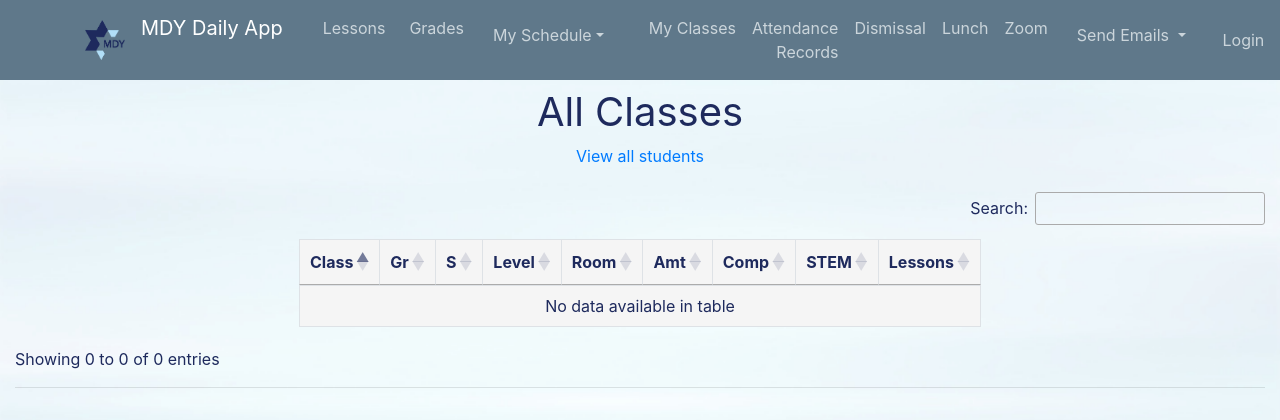
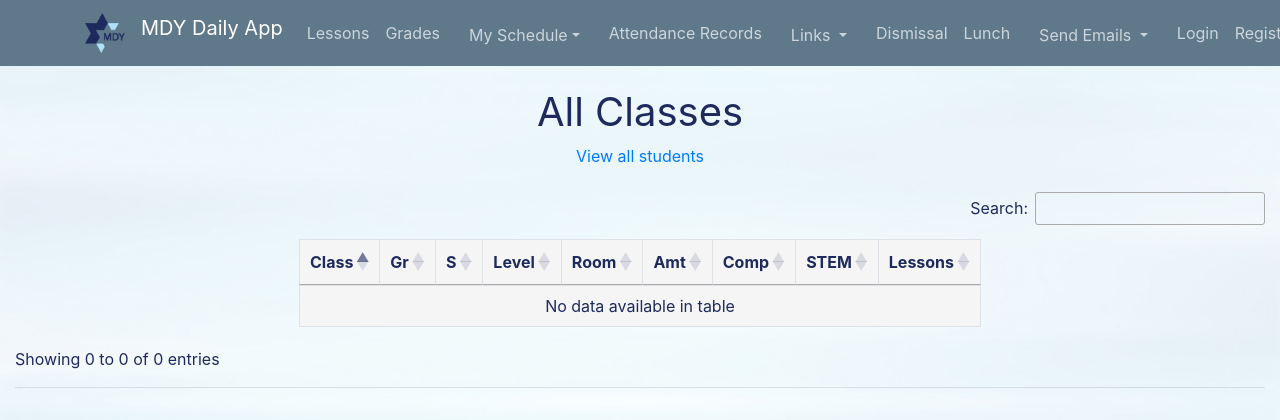
Before and after one commit to rachelf21/school_scheduling_app, a Flask app: page /classes in a window 1280 px wide. Shown: the top 420 px of the page. Run offline with Flask 2, Linux system fonts and the light colour scheme; data that the repository does not hold is empty; parts of the project's set-up code (start-up, migrations or seed data) failed here and were passed over; some libraries are stand-ins or nearby versions; some web fonts are replaced.

Commit message:
adjusted navbar with bgrnd for dropdowns, added links dropdown and sched dropdown as navbar items, removed myclasses from base navbar

```diff
--- a/app/static/css/main.css
+++ b/app/static/css/main.css
@@ -322,3 +322,10 @@
     width: 1370px;
   }
 } */
+
+.navbar-nav .nav-link {
+  padding-top: 0;
+  padding-bottom: 0;
+  height: 50px;
+  line-height: 50px;
+}
--- a/app/templates/base.html
+++ b/app/templates/base.html
@@ -82,7 +82,7 @@
 
           <div class="collapse navbar-collapse float-right text-right pr-3" id="navbarToggle">
             <div class="navbar-nav mr-auto">
-              <a class="navbar-brand mr-4" href="/">MDY Daily App</a>
+              <a class="navbar-brand" href="/">MDY Daily App</a>
 
               <!-- <li class="nav-link nav-item dropdown mr-2">
                 <a
@@ -105,15 +105,14 @@
                 </div>
               </li> -->
 
-              <a style="display: none" class="nav-item nav-link mr-2 text-nowrap" href="/today">Today</a>
-              <a style="display: none" class="nav-item nav-link mr-2" href="{{ url_for('classes.classes_all') }}">ClassInfo</a>
+              <a style="display: none" class="nav-item nav-link mr-0" href="{{ url_for('classes.classes_all') }}">ClassInfo</a>
 
-              <a class="nav-item nav-link ml-2" a href="/lessons/all">Lessons</a>
-              <a class="nav-item nav-link ml-2" a href="{{ url_for('classes.grades') }}">Grades</a>
+              <a class="nav-item nav-link" a href="/lessons/all">Lessons</a>
+              <a class="nav-item nav-link" a href="{{ url_for('classes.grades') }}">Grades</a>
 
               <!--a id="my_schedule" class="nav-item nav-link text-nowrap" href="/full_schedule">My Schedule</a-->
 
-              <li class="nav-link nav-item dropdown mr-2">
+              <li class="nav-link nav-item dropdown">
                 <a
                   class="btn dropdown-toggle text-nowrap"
                   id="navbarDropdown"
@@ -124,19 +123,57 @@
                 >
                   My Schedule</a
                 >
-                <div class="dropdown-menu float-right text-right pr-3" aria-labelledby="navbarDropdown" style="min-width: 0px !important">
+                <div
+                  class="dropdown-menu float-right text-right pr-3"
+                  aria-labelledby="navbarDropdown"
+                  style="background: #5f788a; min-width: 0px !important"
+                >
+                  <a id="mytodaynav" class="nav-item nav-link text-nowrap" href="/today">Today</a>
                   <a id="my_schedule" class="nav-item nav-link text-nowrap" href="/full_schedule">Full Schedule</a>
-                  <a id="mytodaynav" class="nav-item nav-link text-nowrap" href="/today">Today</a>
                 </div>
               </li>
 
-              <a id="my_classes" class="nav-item nav-link ml-2 text-nowrap" href="{{ url_for('classes.classes_anon') }}">My Classes</a>
-              <a class="nav-item nav-link" href="/records"> Attendance Records</a>
+              <a style="display: none" id="my_classes" class="nav-item nav-link text-nowrap" href="{{ url_for('classes.classes_anon') }}"
+                >My Classes</a
+              >
+              <a class="nav-item nav-link text-nowrap" href="/records"> Attendance Records</a>
+
+              <li class="nav-link nav-item dropdown">
+                <a
+                  class="btn dropdown-toggle text-nowrap"
+                  id="navbarDropdown"
+                  role="button"
+                  data-toggle="dropdown"
+                  aria-haspopup="true"
+                  aria-expanded="false"
+                >
+                  Links
+                </a>
+                <div
+                  class="dropdown-menu float-right text-right pr-3"
+                  aria-labelledby="navbarDropdown"
+                  style="background: #5f788a; min-width: 0px !important"
+                >
+                  <a
+                    class="nav-item nav-link"
+                    href="https://docs.google.com/spreadsheets/d/1lCtkbwmaBeWSGo0AlBRMaJH7XBWxY5FvAdg7q2plL5M/edit?usp=sharing"
+                    target="_blank"
+                    >MDY Links</a
+                  >
+                  <a class="nav-item nav-link text-nowrap" href="{{ url_for('links.zoom_links') }}">Classroom Zoom IDs</a>
+                  <a
+                    class="nav-item nav-link text-nowrap"
+                    href="https://docs.google.com/spreadsheets/d/18eSTVpVwQu8s1qsG-Q8f-HxQdjLorTntOCYmho4fYFs/edit?usp=sharing"
+                    target="_blank"
+                    >Teacher Zoom IDs</a
+                  >
+                </div>
+              </li>
+
               <a class="nav-item nav-link" href="/dismissal_form">Dismissal</a>
               <a class="nav-item nav-link" href="{{ url_for('lunch_menu') }}">Lunch</a>
-              <a class="nav-item nav-link" href="{{ url_for('links.zoom_links') }}">Zoom</a>
 
-              <li class="nav-link nav-item dropdown mr-2">
+              <li class="nav-link nav-item dropdown">
                 <a
                   class="btn dropdown-toggle"
                   id="navbarDropdown"
@@ -147,7 +184,11 @@
                 >
                   Send Emails
                 </a>
-                <div class="dropdown-menu float-right text-right pr-3" aria-labelledby="navbarDropdown" style="min-width: 0px !important">
+                <div
+                  class="dropdown-menu float-right text-right pr-3"
+                  aria-labelledby="navbarDropdown"
+                  style="background: #5f788a; min-width: 0px !important"
+                >
                   <a class="nav-item nav-link" href="/set_custom_progress_msg/{{teacher}}">Missing Work</a>
                 </div>
               </li>
```
Also changed, not shown: app/templates/base-denied.html (+65 -7 lines).
